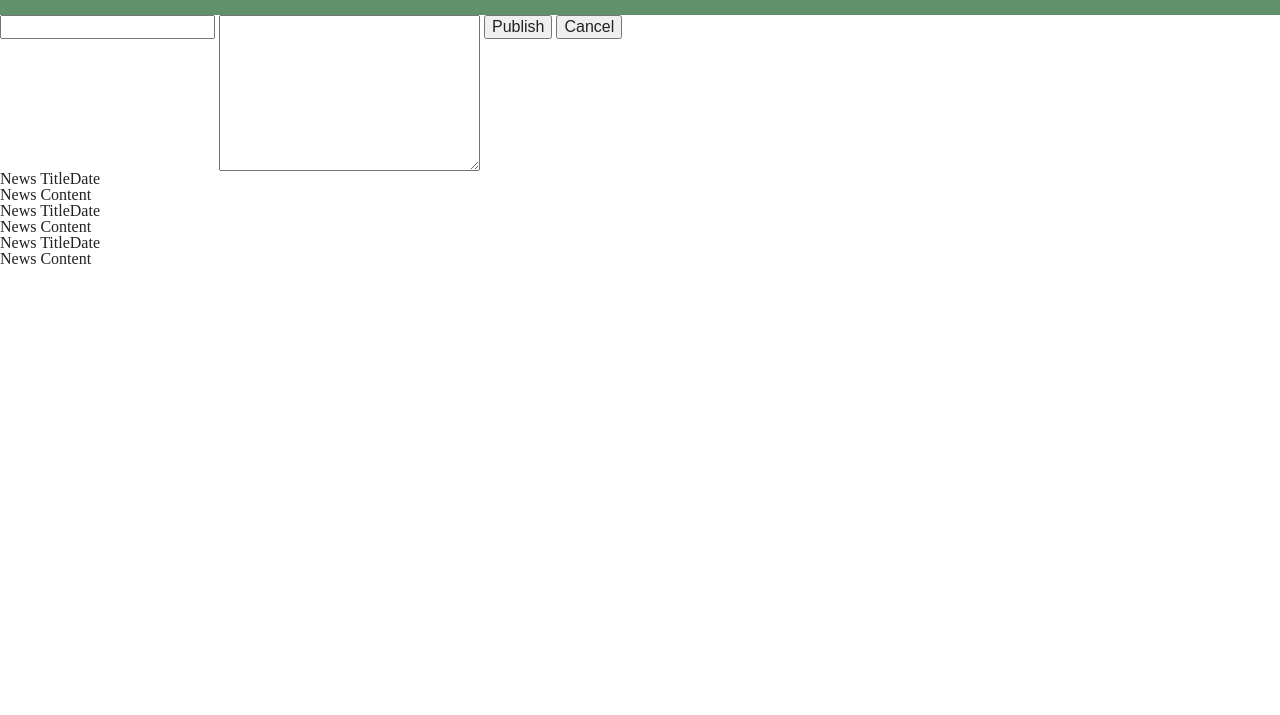
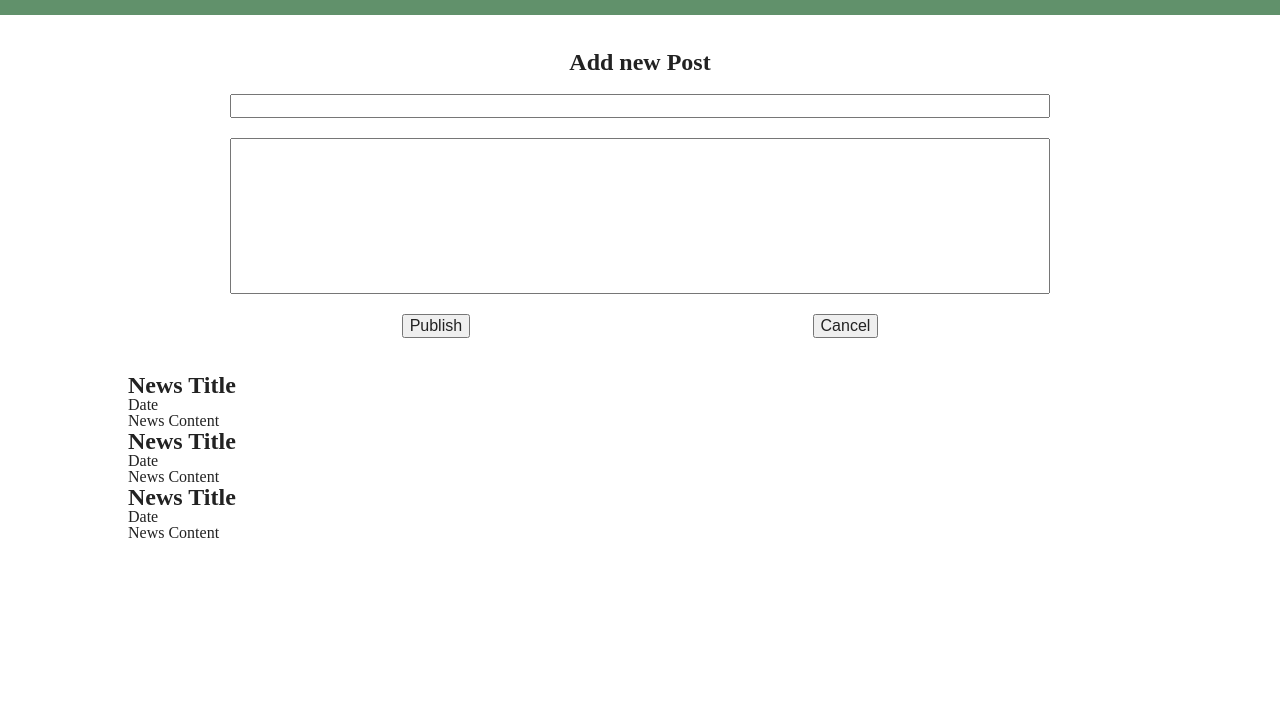
Before and after one commit to EvgenStr/news-render-search, a plain HTML site: page index.html in a window 1280 px wide. Shown: the part 85-800 px from the top of the page. Drawn offline with Linux system fonts and the light colour scheme.

Commit message:
add styles from news

```diff
--- a/assets/css/styles.css
+++ b/assets/css/styles.css
@@ -1,20 +1,63 @@
+:root {
+  --content-width: 80%;
+}
+
 * {
   box-sizing: border-box;
 }
-
+/* header */
 .pageHeader {
   display: flex;
   height: 100px;
   width: 100%;
   background-color: rgb(97, 145, 107);
 }
-.headWrap{
+.headWrap {
   display: flex;
   justify-content: space-between;
   align-self: center;
-  width: 80%;
+  width: var(--content-width);
   margin: 0 auto;
 }
 .logo {
   font-family: "Russo One", sans-serif;
+  font-size: 2rem;
 }
+
+/* form create news */
+.formSection {
+  width: var(--content-width);
+  margin: 0 auto;
+  padding: 25px 0;
+}
+#createNews {
+  display: flex;
+  flex-direction: column;
+  width: var(--content-width);
+  margin: 0 auto;
+  text-align: center;
+}
+#createNews > * {
+  margin: 10px 0;
+}
+.formHead {
+  font-size: 1.5rem;
+  font-weight: bold;
+}
+#content{
+  resize: none;
+}
+.btnsContainer{
+  display: flex;
+  justify-content: space-around;
+}
+
+/* news section */
+.news{
+  width: var(--content-width);
+  margin: 0 auto;
+}
+.newsTitle{
+  font-size: 1.5rem;
+  font-weight: bold;
+}
--- a/index.html
+++ b/index.html
@@ -21,12 +21,15 @@
       <input id="search" type="text">
     </div>
   </header>
-  <section>
-    <form action="">
+  <section class="formSection">
+    <form id='createNews'>
+      <h2 class="formHead">Add new Post</h2>
       <input type="text" name="title">
-      <textarea name="content" id="" cols="30" rows="10"></textarea>
-      <button type="submit">Publish</button>
-      <button type="reset">Cancel</button>
+      <textarea name="content" id="content" cols="30" rows="10" draggable="false"></textarea>
+      <div class="btnsContainer">
+        <button type="submit">Publish</button>
+        <button type="reset">Cancel</button>
+      </div>
     </form>
   </section>
   <section class="news">
```
Also changed, not shown: assets/js/index.js (+4 -7 lines).
